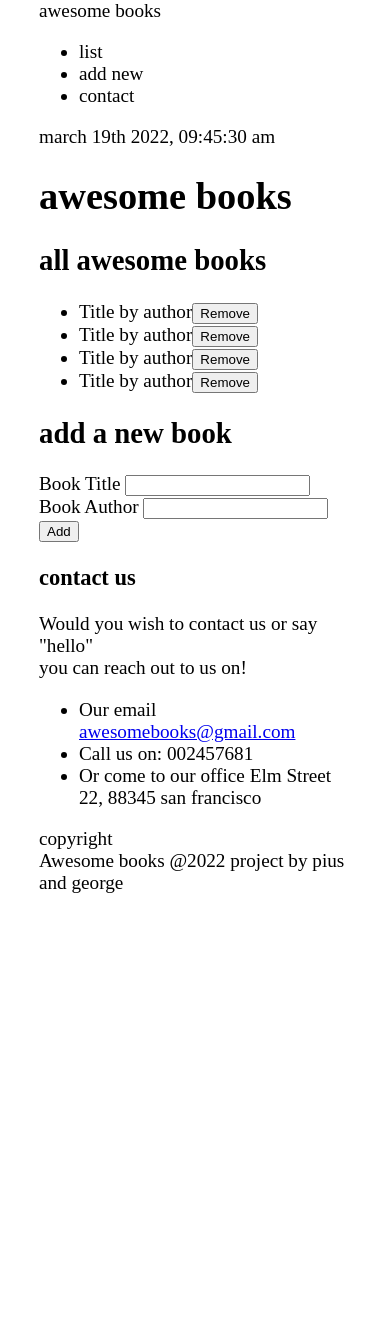
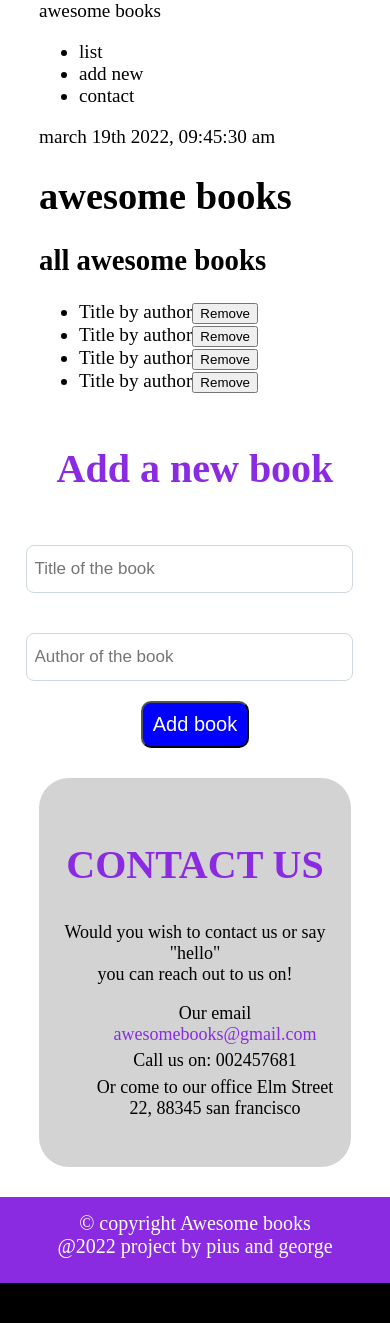
Before and after one commit to SSEKPIUS/Microverse-Awesome-books, a website: page index.html in a window 390 px wide. Before the commit the page ends 894 px from the top, so only its background shows below. Drawn offline with Linux system fonts and the light colour scheme.

Commit message:
style for footer and contact

```diff
--- a/index.html
+++ b/index.html
@@ -56,27 +56,29 @@
             </section>
             <section id="new">
                 <div>
-                    <h2>add a new book</h2>
+                    <h2>Add a new book</h2>
                     <form id="book-form">
                         <div class="form-book">
-                            <label for="title">Book Title</label>
+                            <!-- <label for="title">Book Title</label><br> -->
                             <input type="text" id="title" required
-                                maxlength="40"><br>
+                                maxlength="40" name="Title" placeholder="Title of the book"
+                                size="30" class="in-put"><br>
                         </div>
                         <div class="form-book">
-                            <label for="author">Book Author</label>
-                            <input type="text" id="author" required
-                                maxlength="40"><br>
+                            <!-- <label for="author">Book Author</label><br> -->
+                            <input type="text" id="author" class="in-put" required
+                                maxlength="40"  name="Author" placeholder="Author of the book"
+                                size="30" ><br>
                         </div>
                         <div class="btn">
-                            <button type="submit">Add</button>
+                            <button type="submit">Add book</button>
                         </div>
                     </form>
                 </div>
             </section>
             <section id="contact">
                 <div>
-                    <h3>contact us</h3>
+                    <h2>CONTACT US</h2>
                     <div class="contact-info">
                         <p>Would you wish to contact us or say "hello" <br>
                             you can reach out to us on!
@@ -92,15 +94,14 @@
             </section>
         </main>
         <footer>
-            <div class="container">
-                <span> copyright </span>
-            </div>
-            <div>
-                <div class="container">
-                    <span>Awesome books</span>
+            <div class="container foot">
+                <span> © copyright </span>
+                <span>Awesome books</span> <br>
                     <span>@2022</span>
                     <span>project by pius and george</span>
-                </div>
+            </div>
+            <div class="bottom">
+
             </div>
         </footer>
     </body>
--- a/styles-desktop.css
+++ b/styles-desktop.css
@@ -35,3 +35,101 @@ body {
 .top-nav ul {
     list-style: none;
 }
+
+
+/* ***************** */
+  /* new book */
+  #new {
+    text-align: center;
+    display: flex;
+    flex-direction: column;
+    gap: 15px;
+  }
+  #new h2 {
+    font-size: 50px;
+    font-weight: 700;
+    color: blueviolet;
+  }
+  /* form in new book */
+  #book-form {
+    display: flex;
+    flex-direction: column;
+    gap: 20px;
+    align-items: center;
+    font-size: 30px;
+  }
+  .in-put {
+    background: #fff;
+    border: 1px solid #cfd8dc;
+    border-radius: 8px;
+    font-weight: 400;
+    font-size: 17px;
+    line-height: 20px;
+    width: 327px;
+    height: 48px;
+    margin-top: 20px;
+    margin-left: 8px;
+    padding-left: 8px;
+  }
+  .form-book {
+    display: flex;
+    gap: 20px;
+    align-items: center;
+    text-align: center;
+  }
+
+  .btn button {
+    background-color: blue;
+    color: #fff;
+    font-size: 30px;
+    padding: 10px;
+    border-radius: 10px;
+  }
+
+
+  /* *********************** */
+  /* contact us section */
+  #contact {
+    text-align: center;
+    background-color: #d3d3d3;
+    padding: 30px 0;
+    margin: 30px 0;
+    border-radius: 30px;
+    font-size: 30px;
+  }
+#contact h2{
+  font-size: 40px;
+  font-weight: 700;
+  color: blueviolet;
+}
+#contact p {
+  width: auto;
+}
+#contact ul a{
+  text-decoration: none;
+  color: blueviolet;
+}
+#contact li {
+  list-style: none;
+  margin: 2% 3%;
+}
+
+/* ******************************** */
+  /* footer section */
+  footer {
+    background-color:blueviolet;
+    color: #fff;
+    font-size: 30px;
+    align-items: center;
+    text-align: center;
+    font-weight: 400;
+  }
+  .foot {
+    margin: 10px 0;
+    padding: 15px 0;
+  }
+  .bottom {
+    background-color: black;
+    height: 40px;
+    margin-top: 10px;
+  }
--- a/styles-mobile.css
+++ b/styles-mobile.css
@@ -1,4 +1,103 @@
 /* stylelint-disable  no-descending-specificity */
 @media all and (max-width: 768px) {
   /* mobile styles */
+
+
+/* ***************** */
+  /* new book */
+  #new {
+    text-align: center;
+    display: flex;
+    flex-direction: column;
+    gap: 15px;
+  }
+  #new h2 {
+    font-size: 40px;
+    color: blueviolet;
+  }
+  /* form in new book */
+  #book-form {
+    display: flex;
+    flex-direction: column;
+    gap: 20px;
+    align-items: center;
+  }
+  .form-book {
+    display: flex;
+    gap: 20px;
+    align-items: center;
+    text-align: center;
+  }
+  .in-put {
+    background: #fff;
+    border: 1px solid #cfd8dc;
+    border-radius: 8px;
+    font-weight: 400;
+    font-size: 17px;
+    line-height: 20px;
+    width: 327px;
+    height: 48px;
+    margin-top: 20px;
+    margin-left: 8px;
+    padding-left: 8px;
+  }
+
+  .btn button {
+    background-color: blue;
+    color: #fff;
+    font-size: 20px;
+    padding: 10px;
+    border-radius: 10px;
+  }
+
+
+  /* *********************** */
+  /* contact us section */
+  #contact {
+    text-align: center;
+    background-color: #d3d3d3;
+    padding: 30px 0;
+    margin: 30px 0;
+    border-radius: 30px;
+    font-size: 18px;
+  }
+#contact h2{
+  font-size: 40px;
+  font-weight: 700;
+  color: blueviolet;
 }
+#contact p {
+  font-size: 18px;
+  width: auto;
+}
+#contact ul a{
+  text-decoration: none;
+  color: blueviolet;
+  width: 100%;
+  font-size: 18px;
+}
+#contact li {
+  list-style: none;
+  margin: 2% 3%;
+}
+
+/* ******************************** */
+  /* footer section */
+  footer {
+    background-color:blueviolet;
+    color: #fff;
+    font-size: 20px;
+    align-items: center;
+    text-align: center;
+    font-weight: 400;
+  }
+  .foot {
+    margin: 10px 0;
+    padding: 15px 0;
+  }
+  .bottom {
+    background-color: black;
+    height: 40px;
+    margin-top: 10px;
+  }
+}
```
